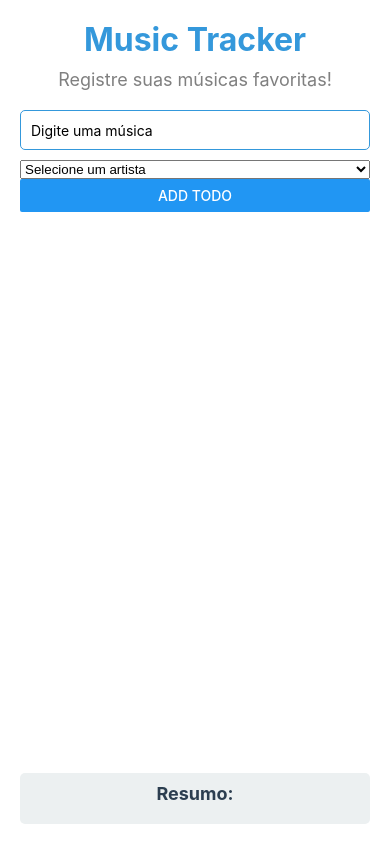
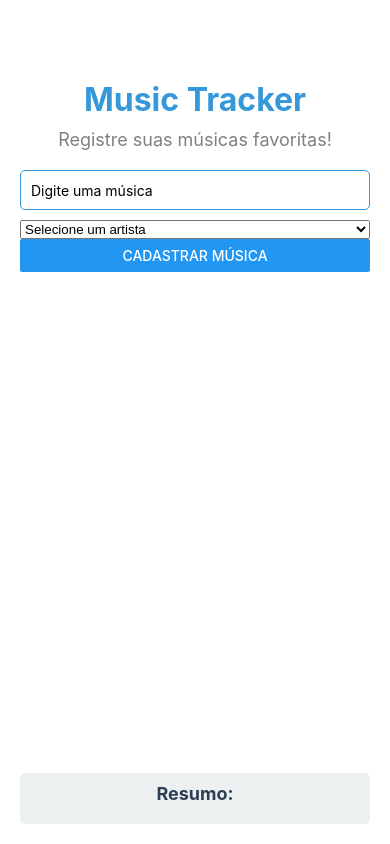
Before and after one commit to findrafael/music-tracker, a React Native app: screen / in a window 390 px wide. Built offline with nearby package versions, Linux system fonts and the light colour scheme.

Commit message:
Update button title and add margin to title

```diff
--- a/screens/HomeScreen.js
+++ b/screens/HomeScreen.js
@@ -100,7 +100,7 @@ const HomeScreen = () => {
         <Picker.Item label="Lana del Rey" value="4" />
         <Picker.Item label="iamamiwhoami" value="5" />
       </Picker>
-      <Button title="Add Todo" onPress={addTodo} />
+      <Button title="CADASTRAR MÚSICA" onPress={addTodo} />
       <TodoList todos={todos} onDelete={deleteTodo} />
       <Summary todos={todos} />
     </View>
--- a/styles/HomeScreen_style.js
+++ b/styles/HomeScreen_style.js
@@ -9,6 +9,7 @@ export const styles = StyleSheet.create({
       title: {
         fontSize: 32,
         fontWeight: 'bold',
+        marginTop: 60,
         marginBottom: 10,
         textAlign: 'center',
         color: '#3498db',
```
